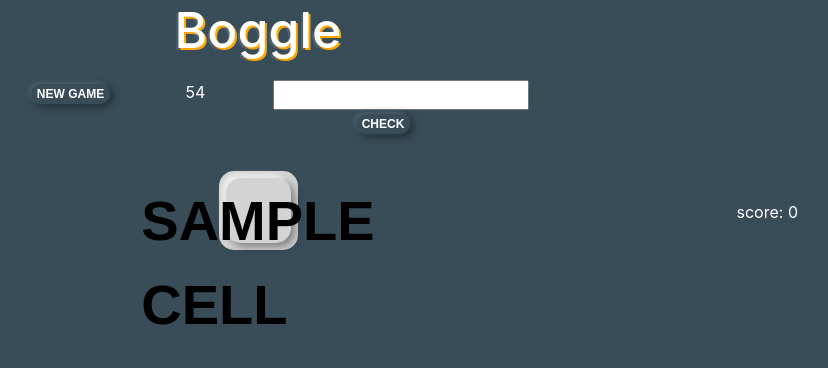
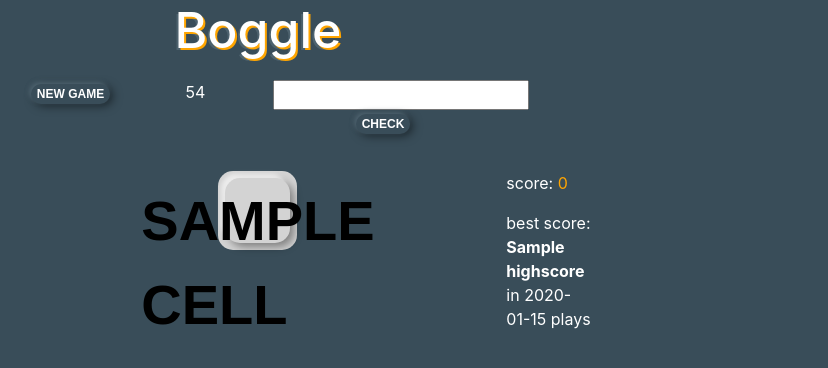
Before and after one commit to cng008/19.5_flask-boggle, a Flask app: template templates/index.html in a window 1280 px wide. Shown: the top 368 px of the page, without its empty margins (382-1210 px from the left). Run offline with Flask 2, Linux system fonts and the light colour scheme; the template is opened without the code that fills it: most values are stand-ins (such as "Sample title", 1, 10 or a date in 2020); parts of the project's set-up code (start-up, migrations or seed data) failed here and were passed over; some libraries are stand-ins or nearby versions.

Commit message:
save highscore and times user has played game

```diff
--- a/app.py
+++ b/app.py
@@ -12,8 +12,10 @@ def index():
 
     board = boggle_game.make_board()
     session['board'] = board
+    highscore = session.get("highscore", 0)
+    times_played = session.get("times_played", 0)
 
-    return render_template("index.html", board=board)
+    return render_template("index.html", board=board, highscore=highscore, times_played=times_played)
 
 
 @app.route("/check")
@@ -25,3 +27,17 @@ def check_word():
     response = boggle_game.check_valid_word(board, word)
 
     return jsonify({'result': response})
+
+
+@app.route("/post-score", methods=["POST"])
+def post_score():
+    """Receive score, update times_played, update high score if appropriate."""
+
+    score = request.json["score"]
+    highscore = session.get("highscore", 0)
+    times_played = session.get("times_played", 0)
+
+    session['times_played'] = times_played + 1
+    session['highscore'] = max(score, highscore)
+
+    return jsonify(bestScore=score > highscore)
--- a/static/boggle.css
+++ b/static/boggle.css
@@ -11,6 +11,10 @@ body {
   max-width: 500px;
 }
 
+#game-board {
+  max-width: 700px;
+}
+
 h1 {
   font-size: 50px;
   text-shadow: 2px 2px orange, -2px 2px #4d626e;
@@ -18,8 +22,8 @@ h1 {
 }
 
 p {
-  /* float: right; */
-  position: absolute;
+  /* display: inline; */
+  position: static;
   top: 200px;
   right: 100px;
   /* font-size: 20px;
@@ -82,6 +86,7 @@ td > span:hover {
   color: rgb(173, 132, 71);
 }
 
-ul {
+.words {
   list-style: none;
+  text-align: right;
 }
--- a/static/boggle.js
+++ b/static/boggle.js
@@ -22,6 +22,7 @@ let interval = setInterval(function () {
   if (countdown === 0) {
     clearInterval(interval);
     $('#timer').text("time's up!");
+    endGame();
     // disable board clicks, text input, check button
     $('span').off();
     $('#word').attr('disabled', 'disabled');
@@ -32,7 +33,6 @@ let interval = setInterval(function () {
 /* ADD WORD TO LIST OF WORDS */
 showWord = word => {
   $('.words').append($('<li>', { text: word }));
-  // $('.words').text($('.words').text() + word + ', ');
 };
 
 /** GAME SCORE COUNTER
@@ -84,3 +84,13 @@ async function handleSubmit(e) {
 
   $word.val('').focus();
 }
+
+/* end of game: score and update message. */
+async function endGame() {
+  const resp = await axios.post('/post-score', { score: score });
+  if (resp.data.bestScore) {
+    showMessage(`New record: ${score}`, 'ok');
+  } else {
+    showMessage(`Final score: ${score}`, 'ok');
+  }
+}
--- a/templates/index.html
+++ b/templates/index.html
@@ -23,7 +23,7 @@
                 </div>
                 <div class="col-6">
                     <form method="POST" id="add-word">
-                        <input name="word" id="word" style="text-transform:uppercase" >
+                        <input name="word" id="word" style="text-transform:uppercase" autocomplete="off">
                         <button id="check">Check</button>
                     </form>
                 </div>
@@ -35,6 +35,15 @@
             </div>
         </div>
 
+        <div class="container" id="game-board">
+            <div class="row">
+                <div class="col-2">
+                    <span class="words">
+                        <!-- JS will add words here as they score -->
+                    </span>
+                </div>
+
+                <div class="col-8">
                     <!-- makes board -->
                     <table id="board">
                         <tbody>
@@ -47,13 +56,18 @@
                             {% endfor %}
                         </tbody>
                     </table>
+                </div>
 
-
-        <p>score: <span id="score"></span></p>
-
-        <span class="words">
-            <!-- JS will add words here as they score -->
+                <div class="col-2">
+                    <p>score: <span id="score" style="color:orange;"></span></p>
+                    <p>best score:
+                        <span id="best-score">
+                            <b>{{ highscore }}</b> in {{ times_played }} plays
                         </span>
+                    </p>
+                </div>
+            </div>
+        </div>
 
     </section>
 
```
Lines whose indentation alone changed are shown as unchanged.
